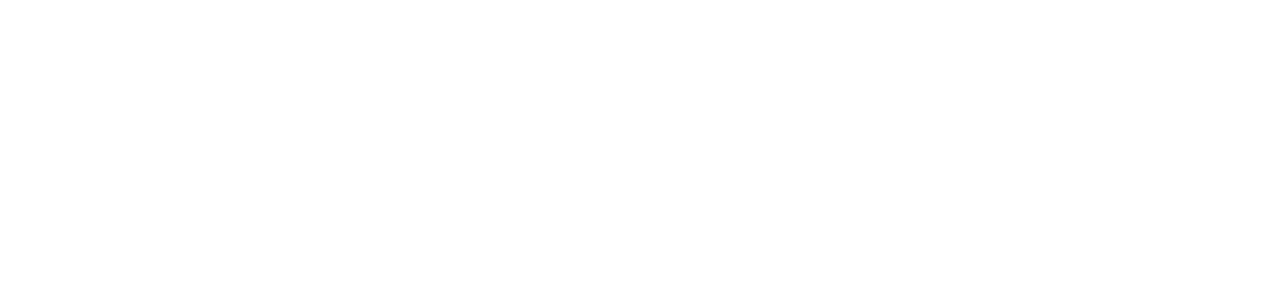
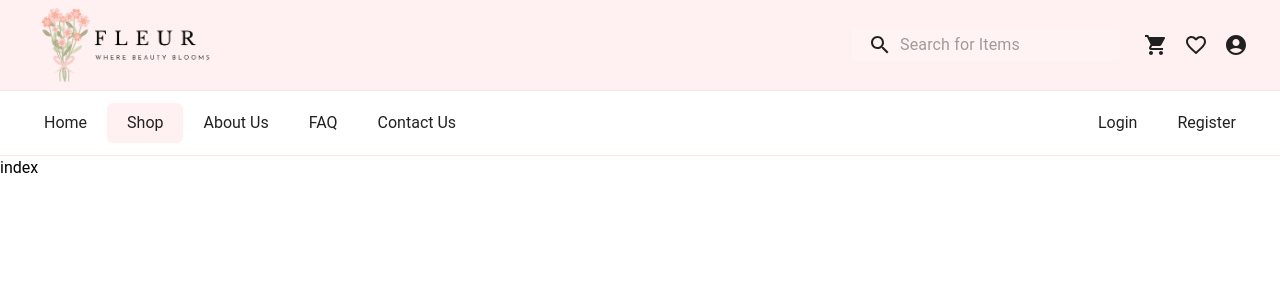
Before and after one commit to Charlette-Tulod/fleur, a React (Vite) app: page /flowers/1 in a window 1280 px wide. Before the commit this address had no page. Shown: the top 300 px of the page. Built offline with nearby package versions, Linux system fonts and the light colour scheme.

Commit message:
Add routing of recipedetails

```diff
--- a/src/App.tsx
+++ b/src/App.tsx
@@ -3,6 +3,7 @@ import HomePage from './pages/HomePage';
 import AllFlowers from './pages/AllFlowers';
 import LoginPage from './pages/LoginPage';
 import RegisterPage from './pages/RegisterPage';
+import FlowerDetailsPage from './pages/FlowerDetailsPage';
 import NavLayout from './layouts/NavLayout';
 
 function App() {
@@ -11,6 +12,7 @@ function App() {
       <Route path="/" element={<NavLayout />}>
         <Route index element={<HomePage />} />
         <Route path="/flowers" element={<AllFlowers />} />
+        <Route path="/flowers/:id" element={<FlowerDetailsPage />} />
         <Route path="/login" element={<LoginPage />} />
         <Route path="/register" element={<RegisterPage />} />
       </Route>
```
